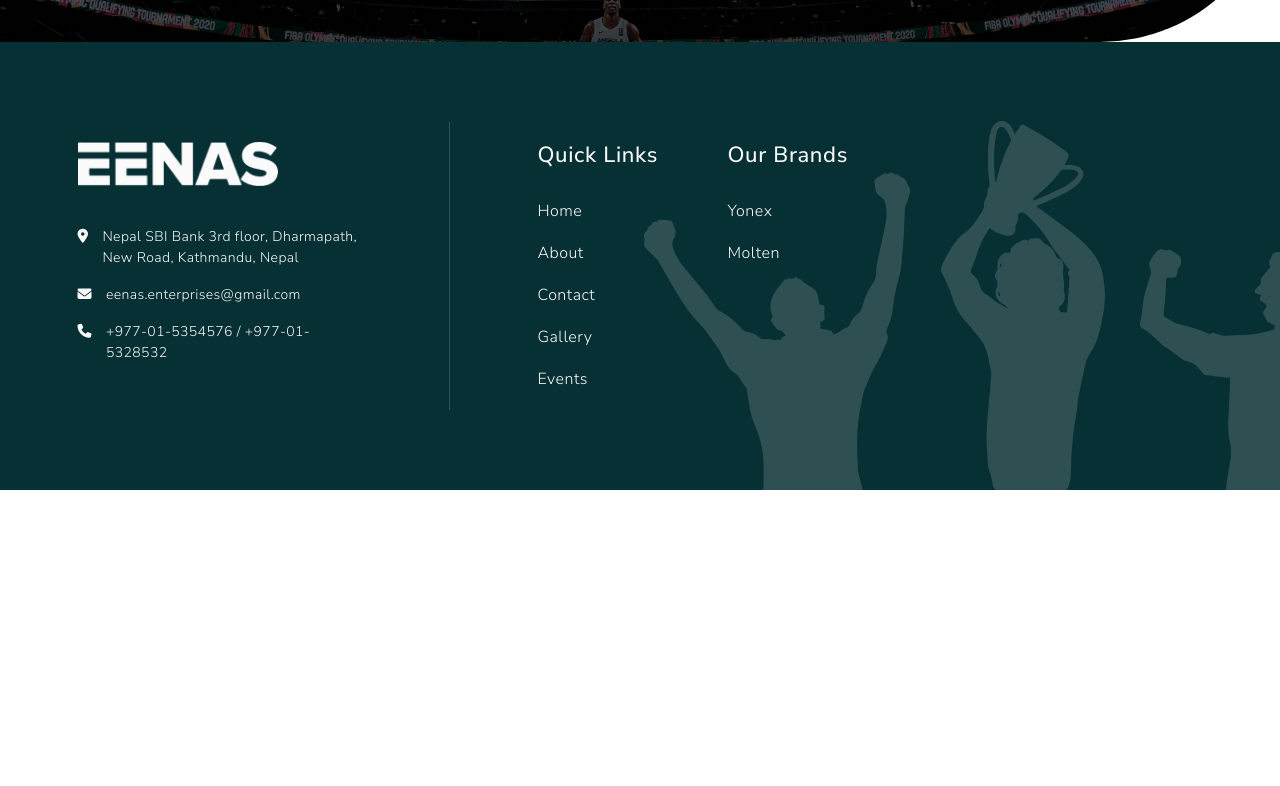
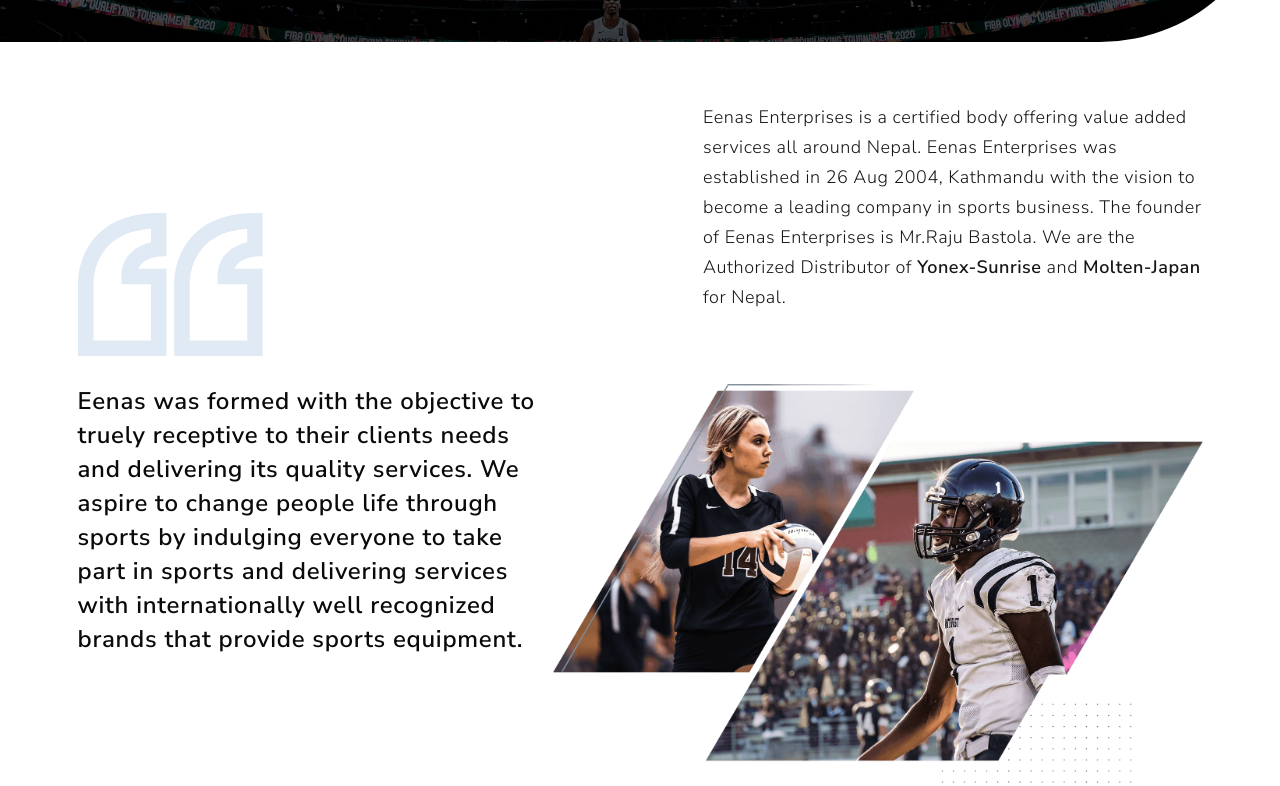
Before and after one commit to andro-jr/EENAS, a website: page about.html in a window 1280 px wide. Shown: the part 358-1144 px from the top of the page. Before the commit the page ends 848 px from the top, so only its background shows below. Drawn offline with nearby package versions, Linux system fonts and the light colour scheme.

Commit message:
about content section

```diff
--- a/about.html
+++ b/about.html
@@ -57,6 +57,34 @@
             <h1 class="secondary-hero-title">
                 About
             </h1>
+        </div>
+    </section>
+
+
+    <!-- About us -->
+    <section class="section-space">
+        <div class="container">
+            <div class="row mb-72">
+                <div class="col-md-6"></div>
+                <div class="col-md-6">
+                    <p class="tertiary-p about-p">
+                        Eenas Enterprises is a certified body offering value added services all around Nepal. Eenas Enterprises was established in 26 Aug 2004, Kathmandu with the vision to become a leading company in sports business. The founder of Eenas Enterprises is Mr.Raju Bastola. We are the Authorized Distributor of <span class="bold">Yonex-Sunrise</span> and <span class="bold">Molten-Japan </span> for Nepal.
+                    </p>
+                </div>
+            </div>
+            <div class="row">
+                <div class="col-md-5 quote-box">
+                    <img src="./assets/icons/quote.svg" class="quote" alt="">
+                    <p class="tertiary-p-bold">
+                        Eenas was formed with the objective to truely receptive to their clients needs and delivering its quality services. We aspire to change people life through sports by indulging everyone to take part in sports and delivering services with internationally well recognized brands that provide sports equipment.
+                    </p>
+                </div>
+                <div class="col-md-7">
+                    <div class="about-img-box">
+                        <img src="./assets/img/about-iamge.png" alt="">
+                    </div>
+                </div>
+            </div>
         </div>
     </section>
 
--- a/sass/base/_margins.scss
+++ b/sass/base/_margins.scss
@@ -23,4 +23,12 @@
     &64 {
         margin-bottom: 6.4rem;
     }
+
+    &72 {
+        margin-bottom: 7.2rem;
+    }
+
+    &80 {
+        margin-bottom: 8rem;
+    }
 }
--- a/sass/base/_typography.scss
+++ b/sass/base/_typography.scss
@@ -104,3 +104,26 @@
     letter-spacing: 2px;
     text-transform: uppercase;
 }
+
+.tertiary-p {
+    color: $color-medium-black;
+    font-size: 1.8rem;
+    font-style: normal;
+    font-weight: 300;
+    line-height: 3rem;
+    /* 166.667% */
+    letter-spacing: 0.54px;
+
+
+}
+
+.tertiary-p-bold {
+
+    color: $color-black;
+    font-size: 2.4rem;
+    font-style: normal;
+    font-weight: 600;
+    line-height: 3.4rem;
+    letter-spacing: 0.72px;
+
+}
--- a/sass/base/_utilities.scss
+++ b/sass/base/_utilities.scss
@@ -33,3 +33,17 @@
 .text-center {
     text-align: center;
 }
+
+.bold {
+    font-weight: 600;
+}
+
+.quote-box {
+    position: relative;
+
+    .quote {
+        position: absolute;
+        bottom: calc(100% + 2.8rem);
+
+    }
+}
--- a/sass/pages/_about.scss
+++ b/sass/pages/_about.scss
@@ -0,0 +1,4 @@
+.about-p {
+    width: 90%;
+    margin-left: auto;
+}
```
Also changed, not shown: assets/icons/quote.svg (added), css/style.css.
